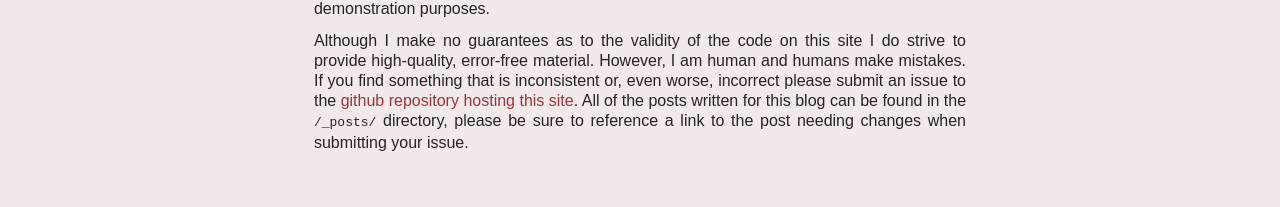
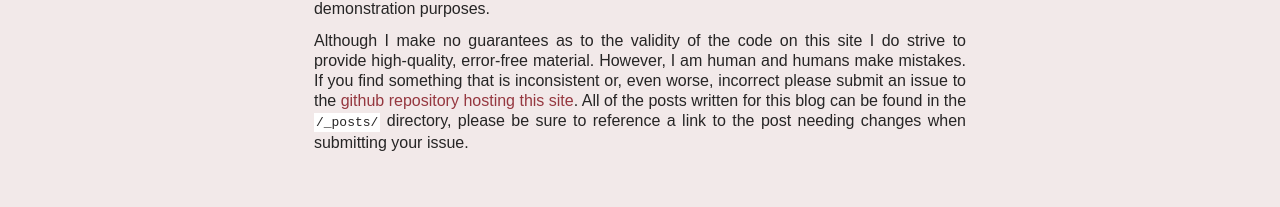
Before and after one commit to cspray/archived-blog, a Jekyll site: the page built from index.html, in a window 1280 px wide. Shown: the part 1069-1276 px from the top of the page. Built offline with Jekyll 4.4.1, drawn with Linux system fonts in a browser that asks for light colours.

Commit message:
UPD style.css adding a white background and some padding to code

```diff
--- a/_includes/style.css
+++ b/_includes/style.css
@@ -41,6 +41,11 @@ blockquote {
     margin-top: .5em;
     margin-bottom: .5em;
     margin-left: .25em;
+}
+
+code {
+    background-color: white;
+    padding: 2px;
 }
 
 #content-container {
```
